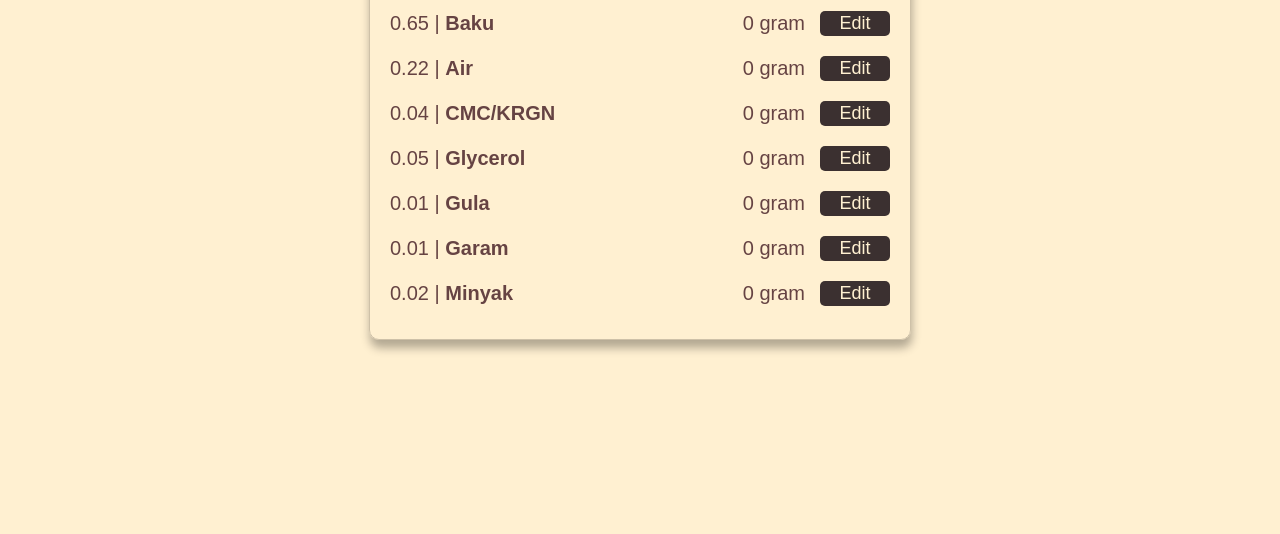
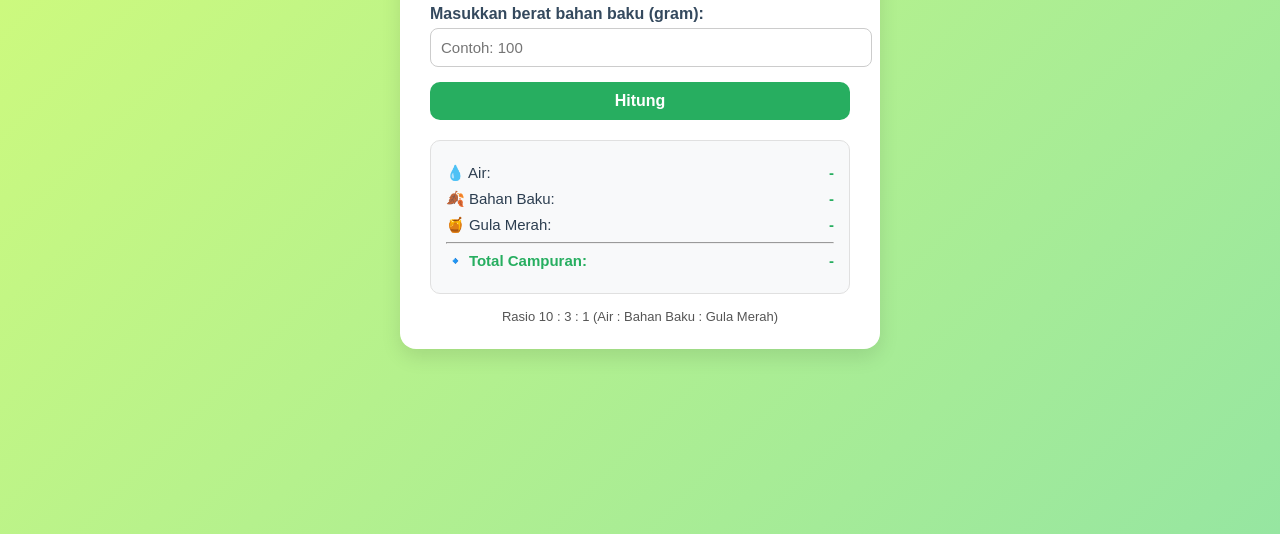
Before and after one commit to syukrillah0108/syukrillah0108.github.io, a plain HTML site: page kalkulasi-bahan/index.html in a window 1280 px wide. Shown: the part 266-800 px from the top of the page. Drawn offline with Linux system fonts and the light colour scheme.

Commit message:
Refactor index.html to implement Eco-Enzyme Calculator with input validation and dynamic results display

```diff
--- a/kalkulasi-bahan/index.html
+++ b/kalkulasi-bahan/index.html
@@ -1,14 +1,145 @@
 <!DOCTYPE html>
-<html lang="en">
-  <head>
-    <meta charset="UTF-8" />
-    <link rel="icon" type="image/svg+xml" href="/vite.svg" />
-    <meta name="viewport" content="width=device-width, initial-scale=1.0" />
-    <title>Kalkulasi Bahan</title>
-    <script type="module" crossorigin src="/assets/index-BHN1097Y.js"></script>
-    <link rel="stylesheet" crossorigin href="/assets/index-8pGmUnt0.css">
-  </head>
-  <body>
-    <div id="root"></div>
-  </body>
+<html lang="id">
+<head>
+<meta charset="UTF-8">
+<meta name="viewport" content="width=device-width, initial-scale=1.0">
+<title>Kalkulator Eco-Enzyme</title>
+<style>
+  body {
+    background: linear-gradient(135deg, #d4fc79, #96e6a1);
+    font-family: "Poppins", sans-serif;
+    display: flex;
+    justify-content: center;
+    align-items: center;
+    min-height: 100vh;
+    margin: 0;
+  }
+
+  #eco-enzyme-calculator {
+    width: 90%;
+    max-width: 420px;
+    background: #ffffff;
+    padding: 25px 30px;
+    border-radius: 16px;
+    box-shadow: 0 8px 20px rgba(0,0,0,0.1);
+  }
+
+  h3 {
+    text-align: center;
+    color: #2c3e50;
+    margin-bottom: 20px;
+  }
+
+  label {
+    display: block;
+    font-weight: 600;
+    margin-bottom: 5px;
+    color: #34495e;
+  }
+
+  input {
+    width: 100%;
+    padding: 10px;
+    border: 1px solid #ccc;
+    border-radius: 8px;
+    margin-bottom: 15px;
+    font-size: 15px;
+    transition: 0.3s;
+  }
+
+  input:focus {
+    border-color: #27ae60;
+    outline: none;
+    box-shadow: 0 0 4px rgba(39,174,96,0.4);
+  }
+
+  button {
+    width: 100%;
+    padding: 10px;
+    background: #27ae60;
+    color: white;
+    font-weight: 600;
+    border: none;
+    border-radius: 10px;
+    cursor: pointer;
+    font-size: 16px;
+    transition: background 0.3s;
+  }
+
+  button:hover {
+    background: #219150;
+  }
+
+  #result {
+    margin-top: 20px;
+    background: #f8f9fa;
+    border-radius: 10px;
+    padding: 15px;
+    border: 1px solid #e0e0e0;
+  }
+
+  #result p {
+    font-size: 15px;
+    color: #2c3e50;
+    margin: 8px 0;
+    display: flex;
+    justify-content: space-between;
+  }
+
+  #result b {
+    color: #27ae60;
+  }
+
+  footer {
+    text-align: center;
+    margin-top: 15px;
+    font-size: 13px;
+    color: #555;
+  }
+</style>
+</head>
+<body>
+
+<div id="eco-enzyme-calculator">
+  <h3>🧪 Kalkulator Eco-Enzyme</h3>
+
+  <label for="bahanBaku">Masukkan berat bahan baku (gram):</label>
+  <input id="bahanBaku" type="number" placeholder="Contoh: 100">
+
+  <button id="calculate">Hitung</button>
+
+  <div id="result">
+    <p>💧 Air: <b>-</b></p>
+    <p>🍂 Bahan Baku: <b>-</b></p>
+    <p>🍯 Gula Merah: <b>-</b></p>
+    <hr>
+    <p><b>🔹 Total Campuran:</b> <b>-</b></p>
+  </div>
+
+  <footer>Rasio 10 : 3 : 1 (Air : Bahan Baku : Gula Merah)</footer>
+</div>
+
+<script>
+document.getElementById('calculate').addEventListener('click', function() {
+  const bahanBaku = parseFloat(document.getElementById('bahanBaku').value);
+  if (isNaN(bahanBaku) || bahanBaku <= 0) {
+    alert('Masukkan berat bahan baku yang valid!');
+    return;
+  }
+
+  const air = (10/3) * bahanBaku;
+  const gulaMerah = (1/3) * bahanBaku;
+  const total = air + bahanBaku + gulaMerah;
+
+  document.getElementById('result').innerHTML = `
+    <p>💧 Air: <b>${air.toFixed(2)} g</b></p>
+    <p>🍂 Bahan Baku: <b>${bahanBaku.toFixed(2)} g</b></p>
+    <p>🍯 Gula Merah: <b>${gulaMerah.toFixed(2)} g</b></p>
+    <hr>
+    <p><b>🔹 Total Campuran:</b> <b>${total.toFixed(2)} g</b></p>
+  `;
+});
+</script>
+
+</body>
 </html>
```
